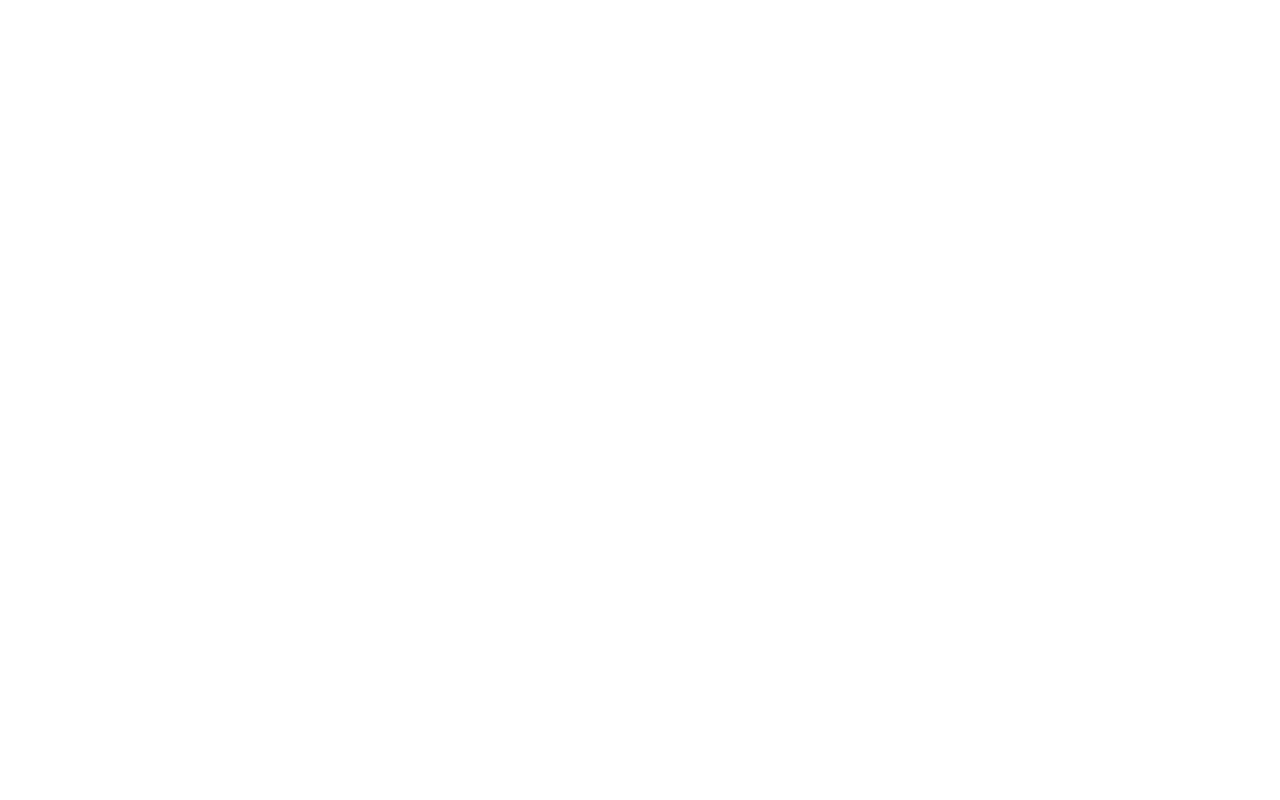
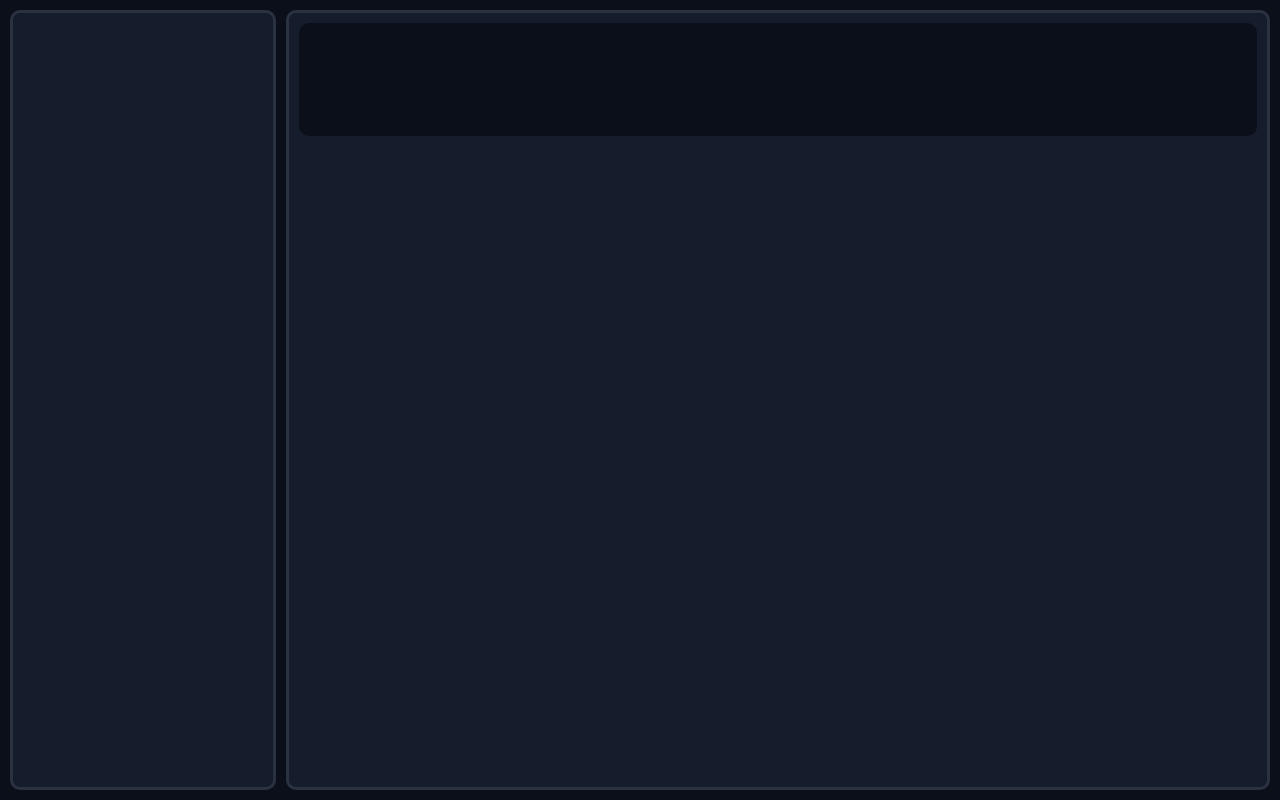
Before and after one commit to Sathsidu-2006/ORION-AI-CHATBOT, a plain HTML site: page index.html in a window 1280 px wide. Drawn offline with Linux system fonts and the light colour scheme.

Commit message:
style : styled the main divs

```diff
--- a/css/style.css
+++ b/css/style.css
@@ -0,0 +1,68 @@
+* {
+    box-sizing: border-box;
+}
+
+body {
+    background-color: #0B0F19;
+    margin: 0;
+    overflow: hidden;
+}
+
+.main {
+    display: flex;
+    flex-direction: row;
+    gap: 10px;
+    width: 100%;
+    height: 100vh;
+    padding: 10px;
+    background-color: #0B0F19;
+}
+
+.left-div {
+    border: 3px solid #636b7645;
+    flex: 1;
+    height: 100%;
+    border-radius: 10px;
+    padding: 10px;
+    background-color: #151C2C;
+    display: flex;
+    justify-content: center;
+}
+
+.right-div {
+    border: 3px solid #636b7645;
+    flex: 4;
+    height: 100%;
+    border-radius: 10px;
+    padding: 10px;
+    display: flex;
+    flex-direction: column;
+    gap: 5px;
+    background-color: #151C2C;
+    min-width: 0;
+}
+
+.heading-container {
+    display: flex;
+    flex-direction: column;
+    justify-content: center;
+    align-items: center;
+    text-align: center;
+    width: 100%;
+    height: 15%;
+    flex-shrink: 0;
+    border-radius: 10px;
+    background-color: #0B0F19;
+    padding: 10px;
+}
+
+.chat-Container {
+    width: 100%;
+    flex: 1;
+    min-height: 0;
+    background-color: #0B0F19;
+    border-radius: 10px;
+    display: flex;
+    flex-direction: column;
+    overflow: hidden;
+}
--- a/index.html
+++ b/index.html
@@ -4,13 +4,14 @@
     <meta charset="UTF-8">
     <meta name="viewport" content="width=device-width, initial-scale=1.0">
     <title>Document</title>
+    <link rel="stylesheet" href="css/style.css">
 </head>
 <body>
     <div class="main">
         <div class="left-div">
 
         </div>
-        <div class="rigth-div">
+        <div class="right-div">
             <div class="heading-container">
 
             </div>
```
